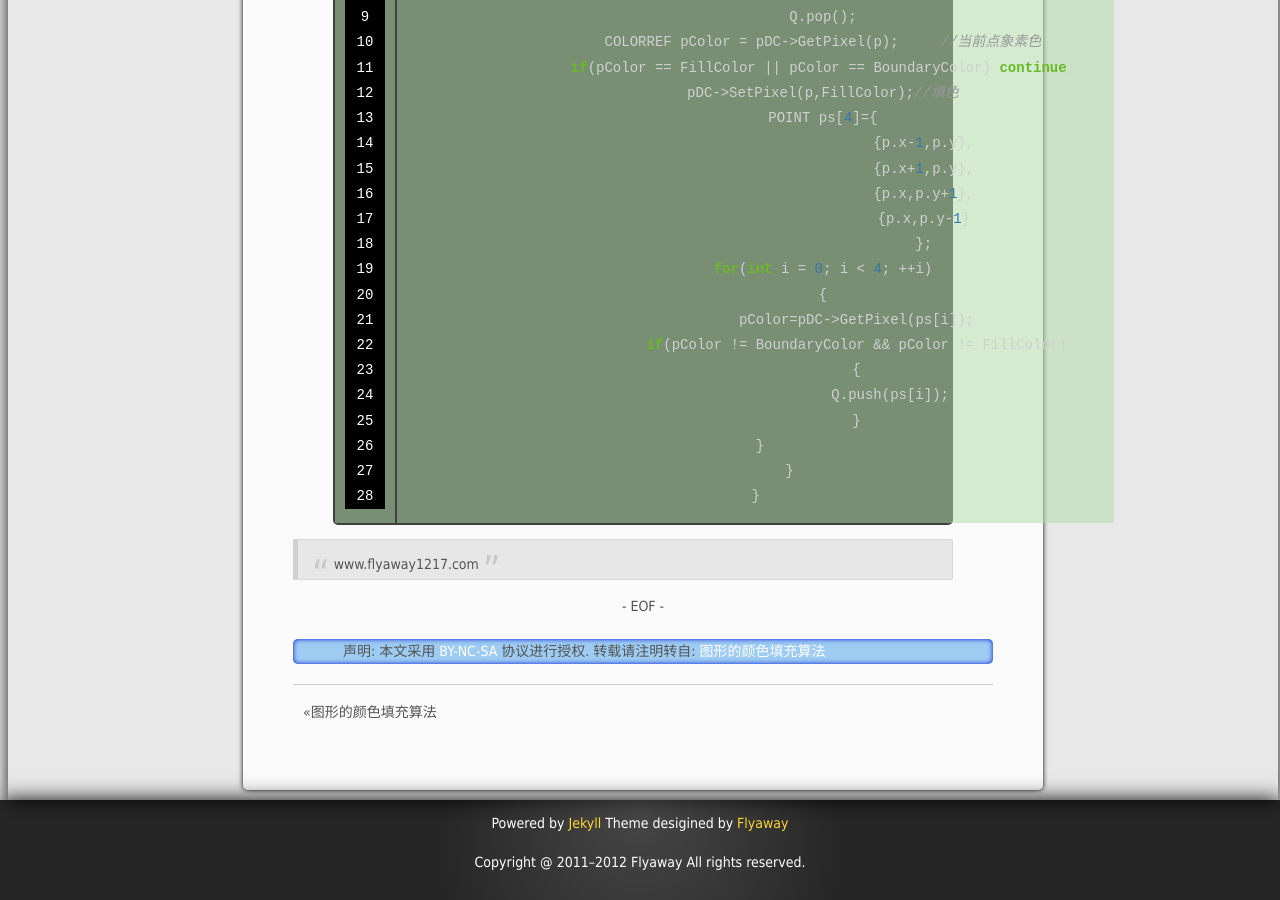
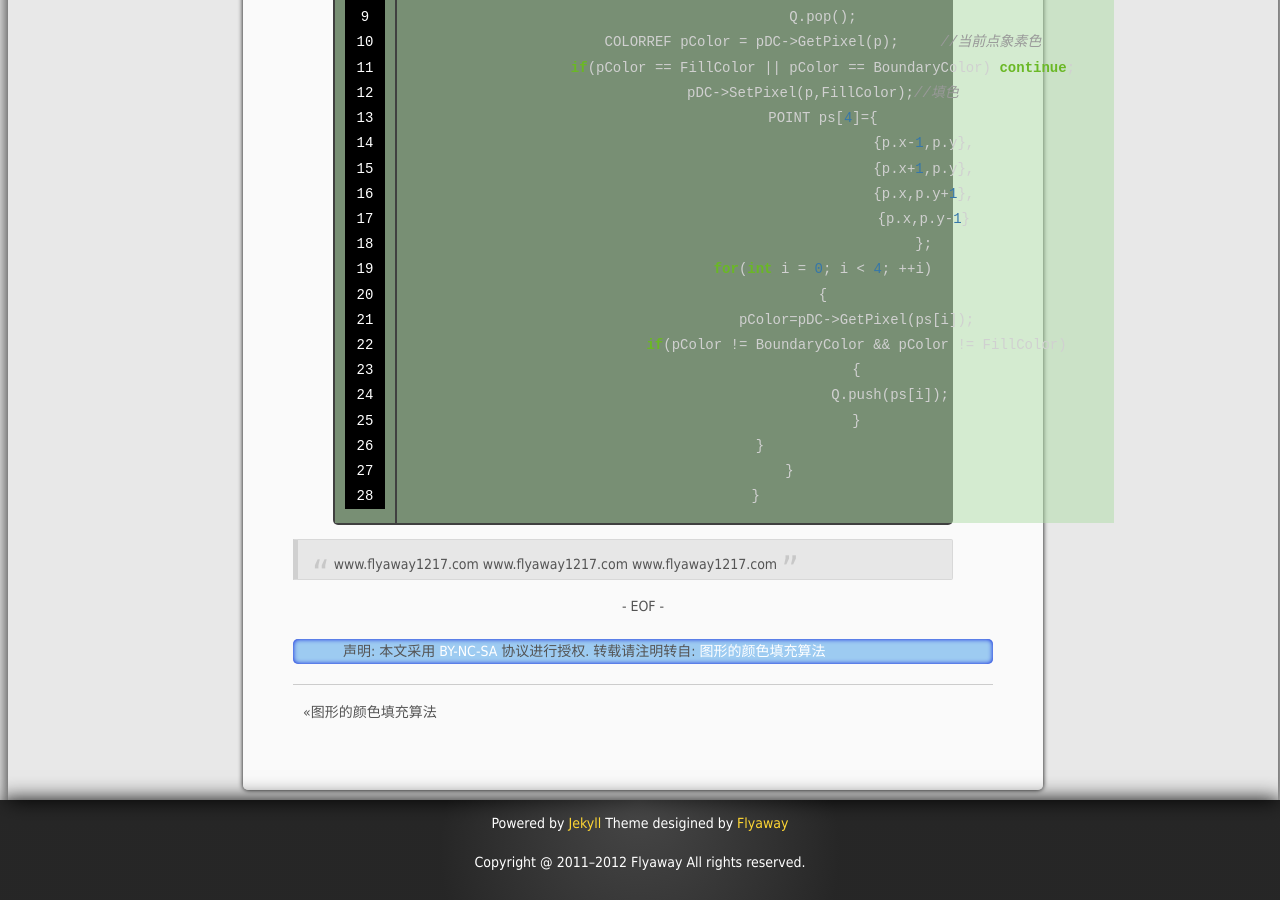
Before and after one commit to flyaway1217/flyaway1217.github.com, a Jekyll site: the page built from _posts/2012-12-30-color-filled.markdown, in a window 1280 px wide and 900 px high, scrolled down 2130 px. Built offline with Jekyll 4.4.1, drawn with Linux system fonts in a browser that asks for light colours; formulas are drawn with MathJax 3.

Commit message:
Test the blockquote style

```diff
--- a/_posts/2012-12-30-color-filled.markdown
+++ b/_posts/2012-12-30-color-filled.markdown
@@ -91,4 +91,7 @@ void CTestView::Fill(CDC *pDC,POINT Seed,COLORREF BoundaryColor,COLORREF FillCol
 }
 {% endhighlight %}
 
+
 > www.flyaway1217.com
+> www.flyaway1217.com
+> www.flyaway1217.com
```
